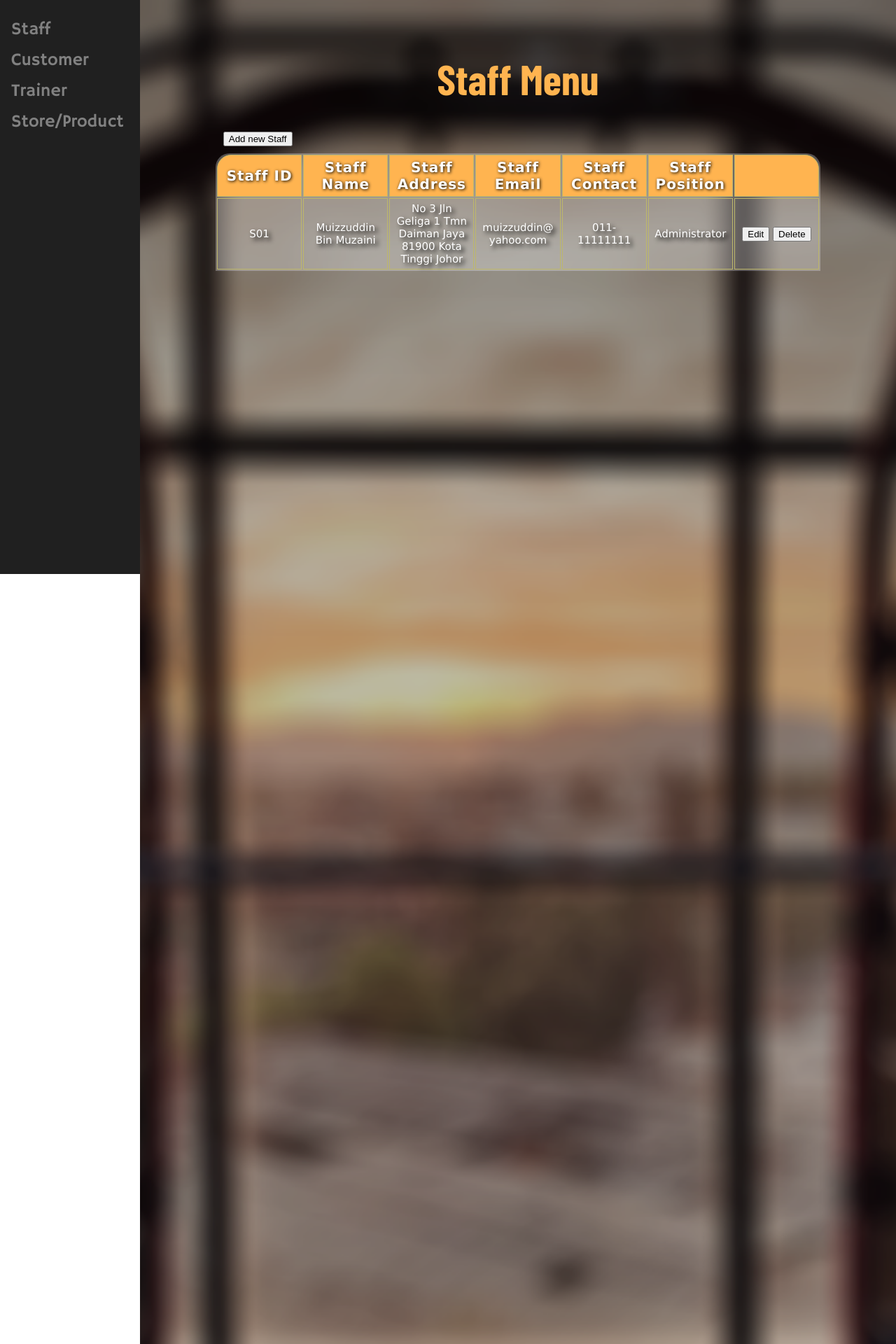
After one commit to JustZim/CSC318, a PHP site: page /Admin/staffPage.php in a window 1280 px wide. The commit adds this page. Shown: the top 1920 px of the page at 70% size. Run offline with PHP 8.4, Linux system fonts and the light colour scheme; the visitor is signed in with stand-in values (Sample User, id 1).

Commit message:
Added SideNav, add staff page for admin, still haven't fix login error

```diff
--- /dev/null
+++ b/Admin/staffPage.php
@@ -0,0 +1,146 @@
+<?php session_start(); ?>
+<style>
+
+	/* Local Font */
+	@font-face {
+		font-family: "Barlow";
+		src: url("assets/font/BarlowCondensed-Bold.ttf");
+	}
+
+	@font-face {
+		font-family: "HammersmithOne";
+		src: url("assets/font/HammersmithOne-Regular.ttf");
+	}
+
+	/* font */
+	h4{
+		font-family: "Barlow";
+		font-size: 20px;
+	}
+	/* font */
+
+	/* Background Image */
+	.bg-image {
+		background-image: url("../assets/images/bg2.png");
+		background-color: #cccccc;
+		height: 3000px;
+		background-position: center;
+		background-repeat: no-repeat;
+		background-size: cover;
+		position: relative;
+	}
+	/* Background Image */
+
+	/* Hide Scrollbar */
+	::-webkit-scrollbar {
+		display: none;
+	}
+	/* Hide Scrollbar */
+
+	/* Content */
+	.content {
+		bottom: 0;
+		background: rgba(0, 0, 0, 0);
+		color: #f1f1f1;
+		width: 98%;
+		border-radius:30px 30px 0 0;
+		justify-content: center;
+		align-content: center;
+		margin: 0px 20px;
+	}
+	/* Content */
+
+	body {
+		margin:0;
+		margin-left: 200px;
+	}
+
+	.myTable {
+		table-layout:fixed ;
+		width: 80% ;
+		background: rgba(240, 240, 240, 0.3);
+		border-radius: 20px 20px 0px 0px;
+		font-family: Verdana, sans-serif;
+		font-size: 15px;
+		color:black;
+		text-align: center;
+	}
+
+	.myTable th {
+		font-family: Verdana, sans-serif;text-shadow: 1px 1px 4px black;
+		font-size: 20px;
+		height: 30px;
+		letter-spacing:0.05em;
+		background-color:#FFB450;
+		color:white;
+		text-align: center;
+	}
+
+	.myTable td, .myTable th {
+		padding:5px;
+		border:1px solid #BDB76B;
+		overflow-wrap: break-word;
+		word-wrap: break-word;
+		text-align: center;
+	}
+
+	.register {
+		position: relative;
+		margin-top: 2%;
+		margin-left: 11%;
+		margin-bottom: 10px;
+	}
+
+</style>
+
+<!DOCTYPE html>
+<html>
+<body>
+<?php
+	include "../sideNav.php";
+?>
+	<!-- Background Image -->
+	<div class="bg-image"><br><br>
+		<h1 style="color:#FFB450; font-family: 'Barlow'; font-size: 60px;"><center>Staff Menu</center></h1>
+		<div class="register">
+			<input type='button' onclick='location.href=\"staffedit.php?id=$ID\"' value='Add new Staff'>
+		</div> <!-- register div -->
+
+		<center>
+			<table class="myTable">
+				<tr>
+				<th style="border-radius: 20px 0px 0px 0px">Staff ID</th>
+				<th>Staff Name</th>
+				<th>Staff Address</th>
+				<th>Staff Email</th>
+				<th>Staff Contact</th>
+				<th>Staff Position</th>
+				<th style="border-radius: 0px 20px 0px 0px">     </th>
+				</tr>
+
+				<center>
+					<tr style="color:white; text-shadow: 4px 4px 6px black ;">
+					<td>S01</td>
+					<td>Muizzuddin Bin Muzaini </td>
+					<td>No 3 Jln Geliga 1 Tmn Daiman Jaya 81900 Kota Tinggi Johor</td>
+					<td>muizzuddin@yahoo.com</td>
+					<td>011-11111111</td>
+					<td>Administrator</td>
+					<td><input type='button' onclick='location.href=\"staffedit.php?id=$ID\"' value='Edit'>
+					<input type='button' onclick='location.href=\"staffedit.php?id=$ID\"' value='Delete'></td>
+					</tr>
+				</center>
+			</table>
+		</center>
+
+	</div> <!-- Image div -->
+</body> <!-- End of body -->
+</html> <!-- End of html -->
+
+<script>
+	function reloadNavbar()
+	{
+		top.frames['header'].location.href = '../Navbar.php';
+	}
+	reloadNavbar();
+</script>
--- a/login2.php
+++ b/login2.php
@@ -25,7 +25,7 @@ if(isset($_POST['sID']))
 
 		elseif($pos == "Staff")
 		{
-			header('Location: mainStaff.php');
+			header('Location: Staff/mainStaff.php');
 			$_SESSION["username"] = $row['Staff_Name'];
 			$_SESSION["rank"] = 2;
 		}
--- /dev/null
+++ b/sideNav.php
@@ -0,0 +1,42 @@
+<!DOCTYPE html>
+<html>
+	<style>
+		.sidenav {
+			height: 100%;
+			width: 200px;
+			position: fixed;
+			z-index: 1;
+			top: 0;
+			left: 0;
+			background-color: #202020;
+			overflow-x: hidden;
+			padding-top: 20px;
+		}
+
+		.sidenav a {
+			padding: 6px 8px 6px 16px;
+			text-decoration: none;
+			font-size: 25px;
+			font-family: "HammersmithOne";
+			color: #818181;
+			display: block;
+		}
+
+		.sidenav a:hover {
+			color: #f1f1f1;
+		}
+	</style>
+
+	<body>
+		<div class="sidenav">
+			<?php
+				if($_SESSION['rank'] == '1') {
+					echo "<a href='staffPage.php'>Staff</a>";
+				}
+				echo "<a href='#services'>Customer</a>";
+				echo "<a href='#clients'>Trainer</a>";
+				echo "<a href='#contact'>Store/Product</a>";
+			?>
+		</div>
+	</body>
+</html>
```
Also changed, not shown: Admin/mainAdmin.php (+6 -4 lines), Navbar.php (+5 -2 lines), Staff/mainStaff.php (+13 -7 lines), aboutUs.html (+86 -0 lines).
